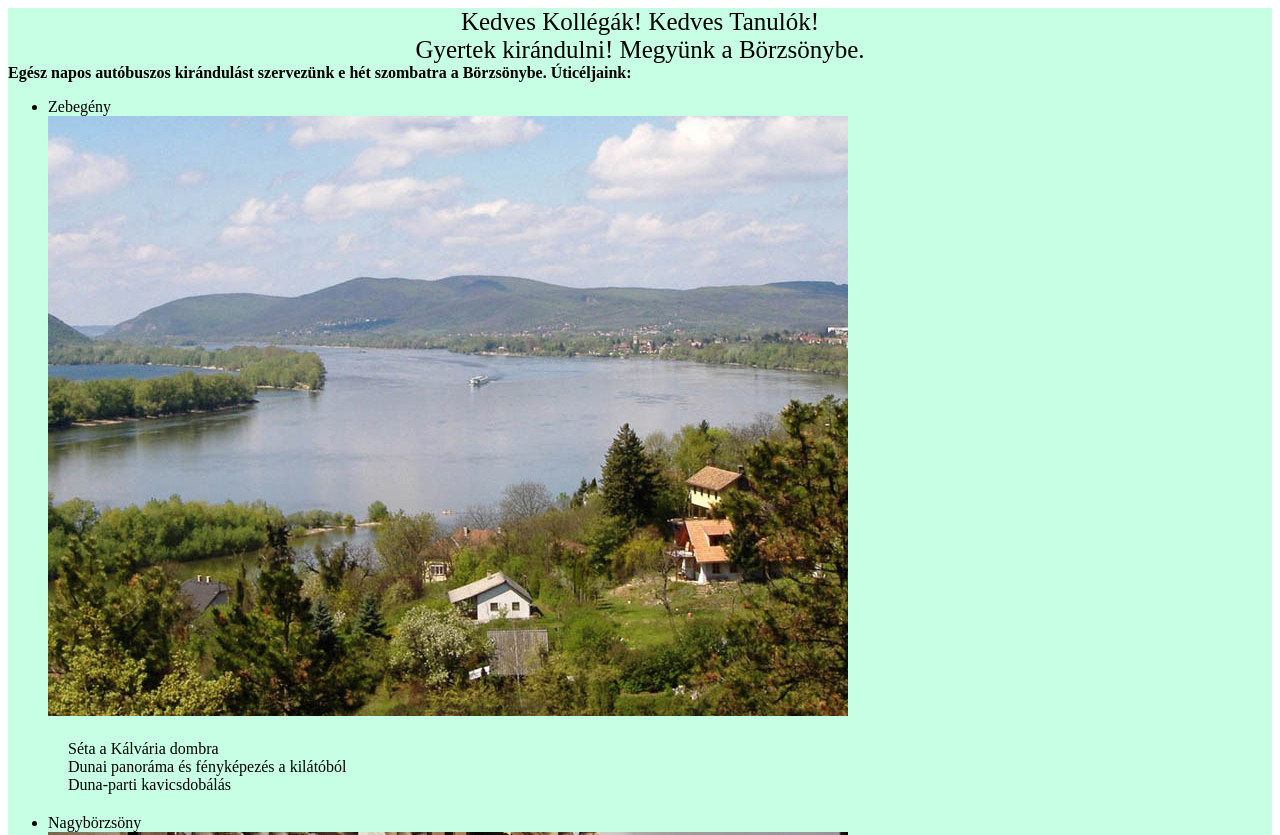
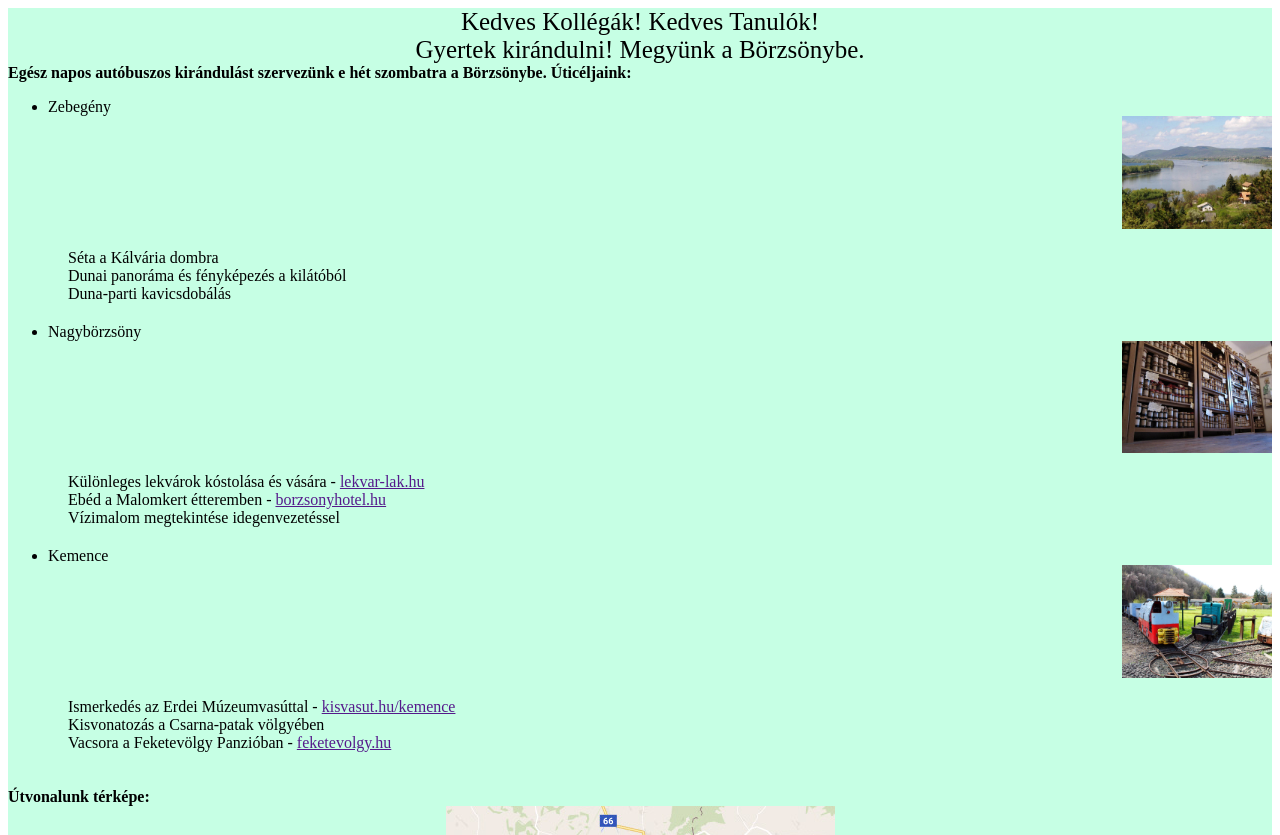
Before and after one commit to adolfaron/kirandulas-a-borzsonbe, a plain HTML site: page index.html in a window 1280 px wide. Shown: the top 835 px of the page. Drawn offline with Linux system fonts and the light colour scheme.

Commit message:
Add files via upload

```diff
--- a/index.html
+++ b/index.html
@@ -26,6 +26,7 @@ Különleges lekvárok kóstolása és vására - <a href="">lekvar-lak.hu</a><b
 Ebéd a Malomkert étteremben - <a href="">borzsonyhotel.hu</a><br>
 Vízimalom megtekintése idegenvezetéssel</div>
 <li>Kemence</li>
+<img src="kisvasut.jpg" alt="">
 <div id="helyek">
 Ismerkedés az Erdei Múzeumvasúttal - <a href="">kisvasut.hu/kemence</a><br>
 Kisvonatozás a Csarna-patak völgyében<br>
--- a/style.css
+++ b/style.css
@@ -16,5 +16,10 @@ li{
     font-weight: 500;
 }
 #térlép{
-    img-align: center;
+    }
+ul img{
+    width: 150px;
+    margin-left: auto;
+    margin-right: 0;
+    display: block;
 }
```
